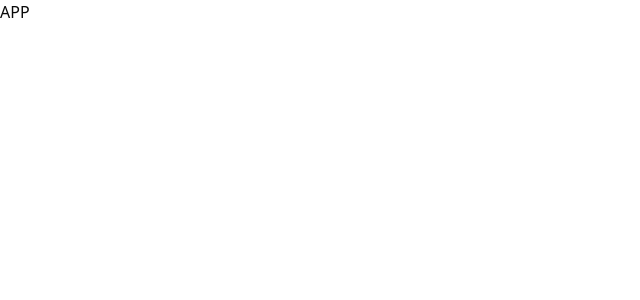
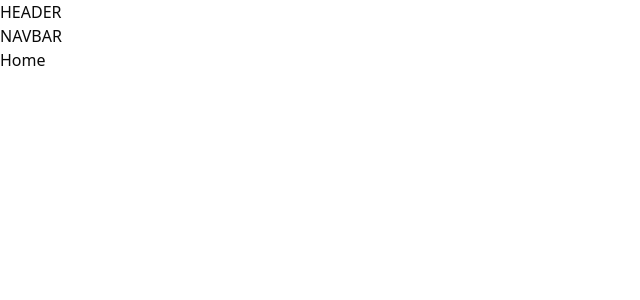
Before and after one commit to cipst/eth-prague, a React (Vite) app in the folder frontend/: page / in a window 1280 px wide. Shown: the top 300 px of the page, without its empty margins (0-640 px from the left). Built offline with nearby package versions, Linux system fonts and the light colour scheme.

Commit message:
Add react-router package + created sitemap

```diff
--- a/frontend/package.json
+++ b/frontend/package.json
@@ -16,6 +16,7 @@
     "lucide-react": "^0.511.0",
     "react": "^19.1.0",
     "react-dom": "^19.1.0",
+    "react-router": "^7.6.1",
     "tailwind-merge": "^3.3.0",
     "tailwindcss": "^4.1.8"
   },
--- a/frontend/src/main.tsx
+++ b/frontend/src/main.tsx
@@ -1,8 +1,44 @@
 import { StrictMode } from "react";
 import { createRoot } from "react-dom/client";
+import { createBrowserRouter, Outlet, RouterProvider } from "react-router";
+
+const router = createBrowserRouter([
+	{
+		path: "/",
+		element: (
+			<>
+				<header>HEADER</header>
+				<nav>NAVBAR</nav>
+				<Outlet />
+			</>
+		),
+		children: [
+			{
+				index: true,
+				Component: () => <>Home</>,
+			},
+			{
+				path: "bridge",
+				Component: () => <>Bridge</>,
+			},
+			{
+				path: "history",
+				Component: () => <>Transaction Hisotry</>,
+			},
+			{
+				path: "dividends",
+				Component: () => <>Pay dividends</>,
+			},
+			{
+				path: "fundraise",
+				Component: () => <>Fundraise</>,
+			},
+		],
+	},
+]);
 
 createRoot(document.getElementById("root")!).render(
 	<StrictMode>
-		<>APP</>
+		<RouterProvider router={router} />
 	</StrictMode>
 );
```
Also changed, not shown: 1 other file (tests, documents, lock files or other folders).
